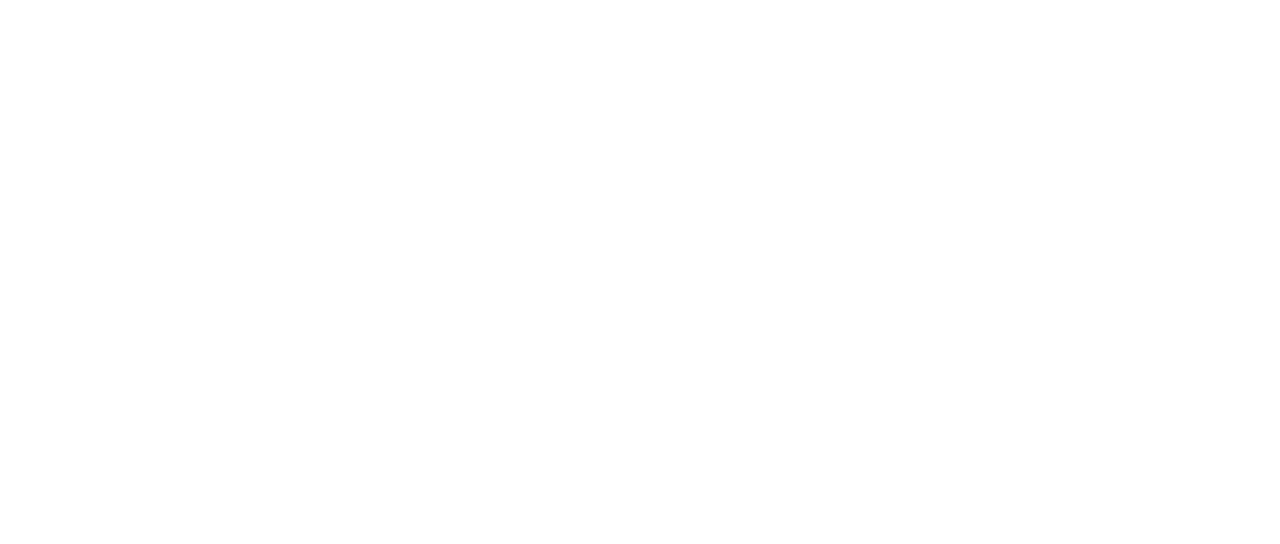
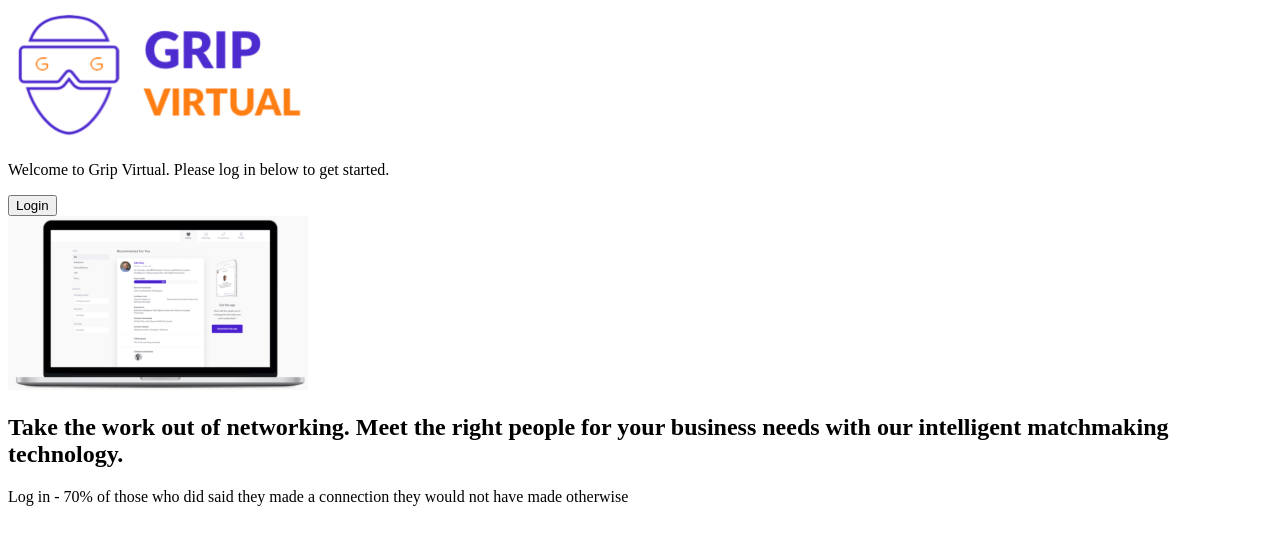
Before and after one commit to jj49411/Grip_test, a plain HTML site: page image_mockup/index.html in a window 1280 px wide. Drawn offline with Linux system fonts and the light colour scheme.

Commit message:
feat: add basic content and elements

```diff
--- a/image_mockup/index.html
+++ b/image_mockup/index.html
@@ -7,6 +7,17 @@
   <title>Image Mockup</title>
 </head>
 <body>
+  <div>
+    <img src="img/logo.png" alt="company logo" style="width: 300px;">
+    <p>Welcome to Grip Virtual. Please log in below to get started.</p>
+    <button>Login</button>
+  </div>
+
+  <div>
+    <img src="img/laptop.png" alt="laptop mock" style="width: 300px;">
+    <h2>Take the work out of networking. Meet the right people for your business needs with our intelligent matchmaking technology.</h2>
+    <p>Log in - 70% of those who did said they made a connection they would not have made otherwise</p>
+  </div>
 
 </body>
 </html>
```
Also changed, not shown: image_mockup/img/laptop.png (added), image_mockup/img/logo.png (added).
